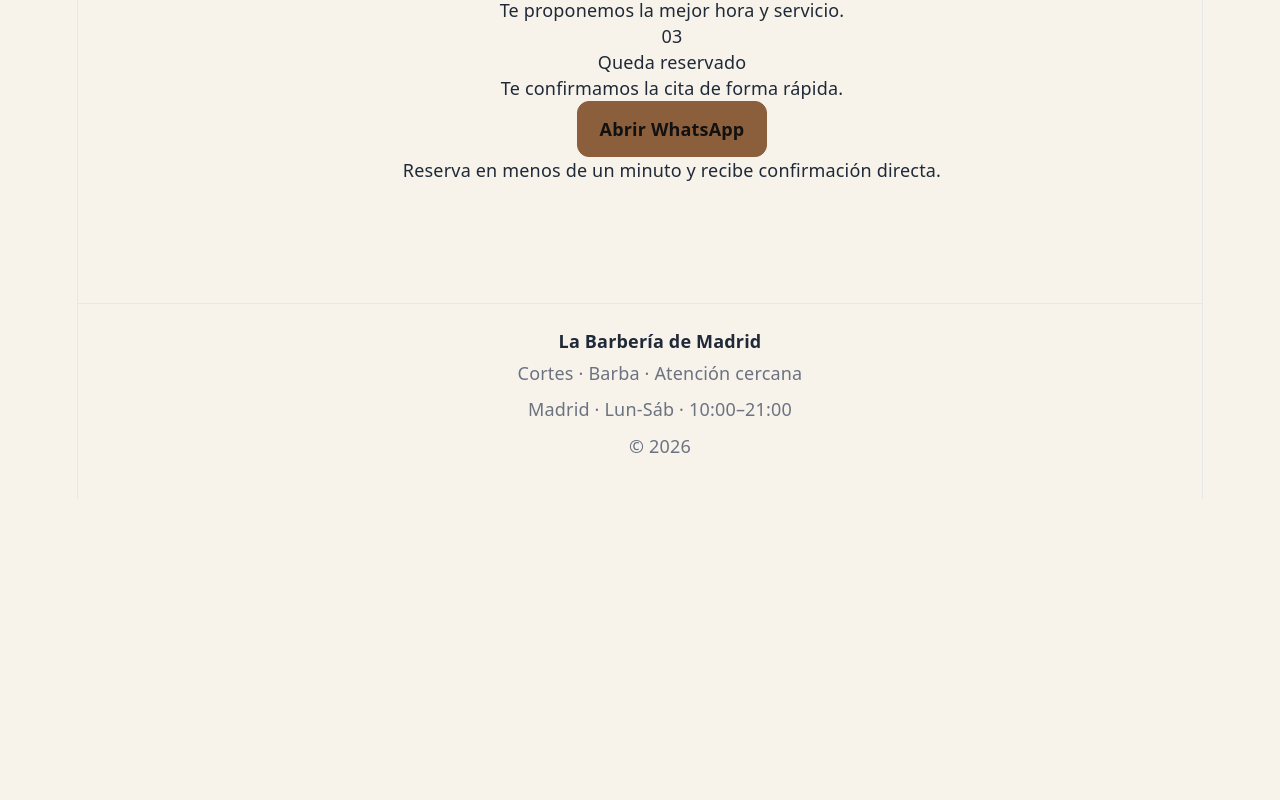
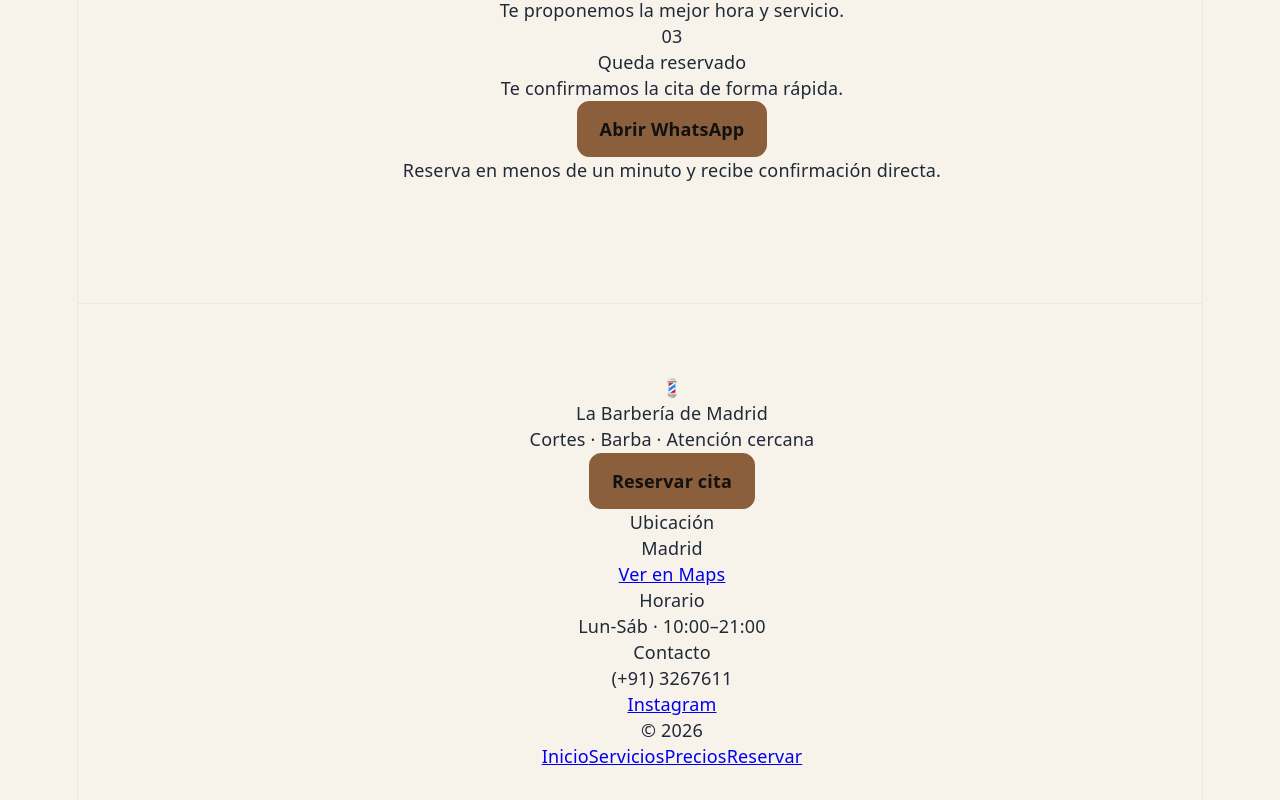
Before and after one commit to sergiogpdm/Sitecraft---Barberias, a React (Vite) app: page / in a window 1280 px wide. Shown: the part 5596-6396 px from the top of the page. Before the commit the page ends 6095 px from the top, so only its background shows below. Built offline with nearby package versions, Linux system fonts and the light colour scheme; the HTML template or start-up script is replaced by a standard one.

Commit message:
update footer

```diff
--- a/src/components/Footer.jsx
+++ b/src/components/Footer.jsx
@@ -1,15 +1,93 @@
 import Container from "./Container.jsx";
+import Button from "./ui/Button.jsx";
+import { useSiteConfig } from "../context/SiteConfigContext.jsx";
 
 export default function Footer({ data, contact }) {
+  const { config } = useSiteConfig();
+  const { brand, links } = config;
+
   return (
-    <footer style={{ borderTop: "1px solid var(--border)", padding: "24px 0 40px" }}>
-      <Container>
-        <div style={{ fontWeight: 700 }}>{data.title}</div>
-        <div style={{ color: "var(--muted)", marginTop: 6 }}>{data.subtitle}</div>
-        <div style={{ color: "var(--muted)", marginTop: 10 }}>
-          {contact.address} · {contact.hours}
+    <footer
+      id="footer"
+      style={{
+        padding: "70px 0 30px",
+        borderTop: "1px solid var(--border)",
+      }}
+    >
+      <Container wide>
+        <div className="footer-clean-shell">
+          <div className="footer-clean-top">
+            <div className="footer-clean-brand">
+              <div className="footer-clean-mark">
+                {brand.emojiLogo}
+              </div>
+
+              <div>
+                <div className="footer-clean-name">
+                  {data.title || brand.name}
+                </div>
+
+                <div className="footer-clean-subtitle">
+                  {data.subtitle}
+                </div>
+              </div>
+            </div>
+
+            <div className="footer-clean-cta">
+              <Button href={links.whatsapp} target="_blank" rel="noreferrer">
+                Reservar cita
+              </Button>
+            </div>
+          </div>
+
+          <div className="footer-clean-grid">
+            <div className="footer-clean-col">
+              <div className="footer-clean-label">Ubicación</div>
+              <div className="footer-clean-text">{contact.address}</div>
+              {links.maps ? (
+                <a
+                  href={links.maps}
+                  target="_blank"
+                  rel="noreferrer"
+                  className="footer-clean-link"
+                >
+                  Ver en Maps
+                </a>
+              ) : null}
+            </div>
+
+            <div className="footer-clean-col">
+              <div className="footer-clean-label">Horario</div>
+              <div className="footer-clean-text">{contact.hours}</div>
+            </div>
+
+            <div className="footer-clean-col">
+              <div className="footer-clean-label">Contacto</div>
+              <div className="footer-clean-text">{contact.phoneDisplay}</div>
+              {links.instagram ? (
+                <a
+                  href={links.instagram}
+                  target="_blank"
+                  rel="noreferrer"
+                  className="footer-clean-link"
+                >
+                  Instagram
+                </a>
+              ) : null}
+            </div>
+          </div>
+
+          <div className="footer-clean-bottom">
+            <div className="footer-clean-small">{data.small}</div>
+
+            <div className="footer-clean-nav">
+              <a href="#hero">Inicio</a>
+              <a href="#services">Servicios</a>
+              <a href="#prices">Precios</a>
+              <a href="#booking">Reservar</a>
+            </div>
+          </div>
         </div>
-        <div style={{ color: "var(--muted)", marginTop: 10 }}>{data.small}</div>
       </Container>
     </footer>
   );
--- a/src/styles/global.css
+++ b/src/styles/global.css
@@ -451,3 +451,137 @@ section {
     border-radius: 14px;
   }
 }
+
+
+.footer-clean-shell {
+  display: flex;
+  flex-direction: column;
+  gap: 28px;
+}
+
+.footer-clean-top {
+  display: flex;
+  justify-content: space-between;
+  align-items: center;
+  gap: 24px;
+  flex-wrap: wrap;
+}
+
+.footer-clean-brand {
+  display: flex;
+  align-items: center;
+  gap: 16px;
+}
+
+.footer-clean-mark {
+  width: 54px;
+  height: 54px;
+  border-radius: 18px;
+  display: flex;
+  align-items: center;
+  justify-content: center;
+  background: var(--card);
+  border: 1px solid var(--border);
+  font-size: 24px;
+}
+
+.footer-clean-name {
+  font-size: clamp(26px, 3vw, 38px);
+  line-height: 1;
+  letter-spacing: -0.04em;
+  font-weight: 800;
+}
+
+.footer-clean-subtitle {
+  margin-top: 6px;
+  color: var(--muted);
+  font-size: 15px;
+  line-height: 1.6;
+}
+
+.footer-clean-grid {
+  display: grid;
+  grid-template-columns: repeat(3, 1fr);
+  gap: 18px;
+  padding-top: 22px;
+  border-top: 1px solid var(--border);
+}
+
+.footer-clean-col {
+  display: flex;
+  flex-direction: column;
+  gap: 10px;
+}
+
+.footer-clean-label {
+  color: var(--accentA);
+  font-size: 12px;
+  font-weight: 800;
+  letter-spacing: 0.08em;
+  text-transform: uppercase;
+}
+
+.footer-clean-text {
+  font-size: 17px;
+  line-height: 1.6;
+  font-weight: 600;
+}
+
+.footer-clean-link {
+  color: var(--muted);
+  text-decoration: none;
+  font-size: 14px;
+}
+
+.footer-clean-link:hover {
+  color: var(--accentA);
+}
+
+.footer-clean-bottom {
+  display: flex;
+  justify-content: space-between;
+  align-items: center;
+  gap: 18px;
+  padding-top: 22px;
+  border-top: 1px solid var(--border);
+  flex-wrap: wrap;
+}
+
+.footer-clean-small {
+  color: var(--muted);
+  font-size: 14px;
+}
+
+.footer-clean-nav {
+  display: flex;
+  align-items: center;
+  gap: 18px;
+  flex-wrap: wrap;
+}
+
+.footer-clean-nav a {
+  color: var(--muted);
+  text-decoration: none;
+  font-size: 14px;
+}
+
+.footer-clean-nav a:hover {
+  color: var(--accentA);
+}
+
+@media (max-width: 900px) {
+  .footer-clean-grid {
+    grid-template-columns: 1fr;
+  }
+
+  .footer-clean-top {
+    align-items: flex-start;
+  }
+
+  .footer-clean-mark {
+    width: 48px;
+    height: 48px;
+    border-radius: 14px;
+    font-size: 22px;
+  }
+}
```
